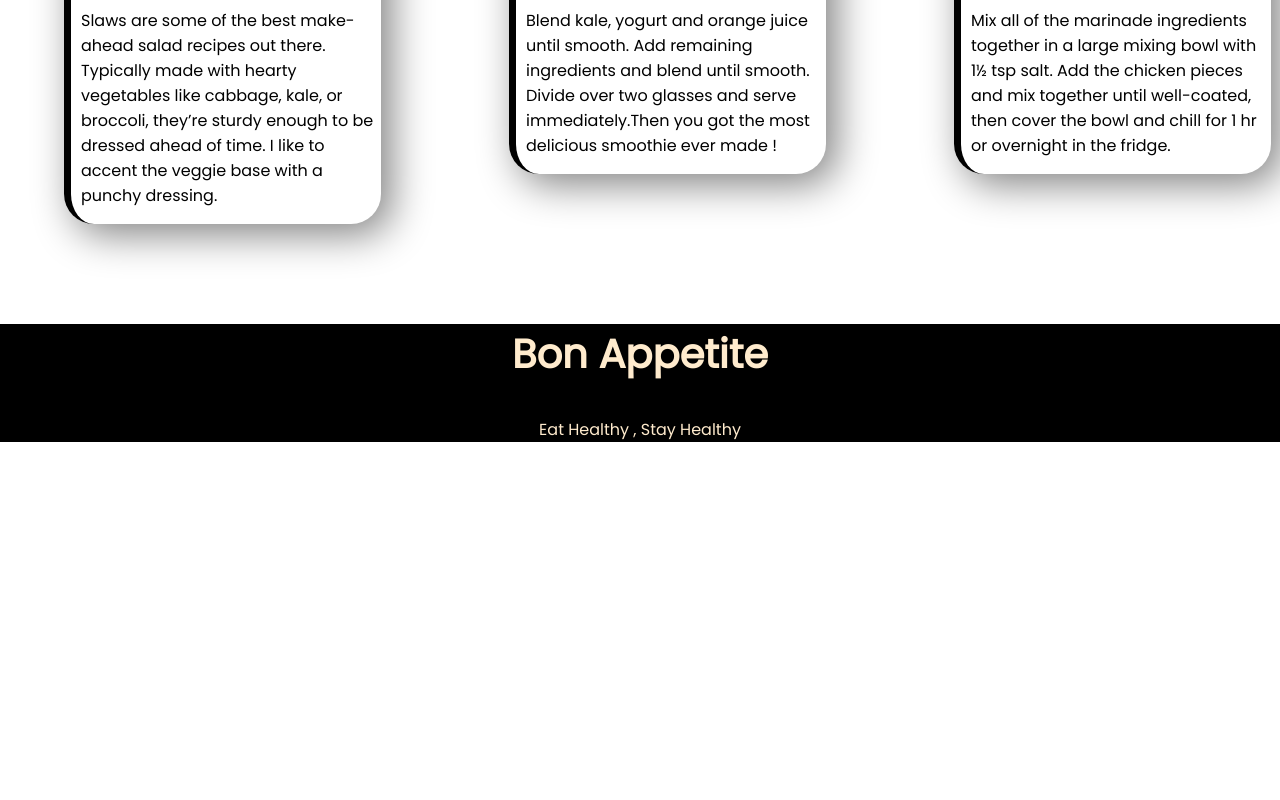
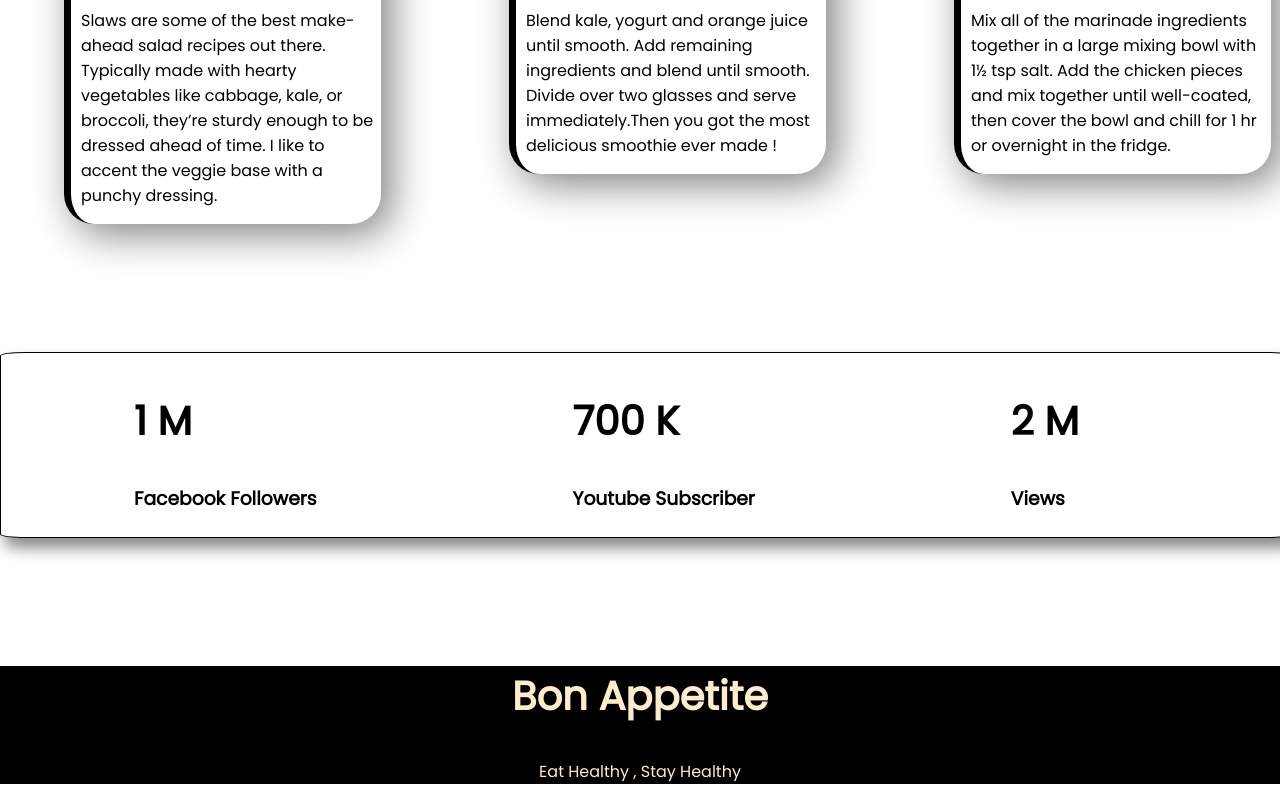
Before and after one commit to tah-rima/bon-appetite, a plain HTML site: page index.html in a window 1280 px wide. Shown: the part 1441-2241 px from the top of the page. Before the commit the page ends 1899 px from the top, so only its background shows below. Drawn offline with Linux system fonts and the light colour scheme.

Commit message:
all done

```diff
--- a/index.html
+++ b/index.html
@@ -66,6 +66,23 @@
             </div>
         </div>
     </section>
+
+    <section class="social-media">
+        <div class="social">
+            <h2>1 M</h2>
+            <h3>Facebook Followers</h3>
+        </div>
+        <div class="social">
+            <h2>700 K</h2>
+            <h3>Youtube Subscriber</h3>
+        </div>
+        <div class="social">
+            <h2>2 M</h2>
+            <h3>Views</h3>
+        </div>
+
+
+    </section>
     <section>
         <footer>
             <h2> <span class="snow"> Bon Appetite</h2></span>
--- a/style.css
+++ b/style.css
@@ -51,7 +51,9 @@ h2{
     border-radius: 30px;
     padding-left: 10px; padding-top: 5px;
 }
-
+.social-media{ display: flex; border: 1px solid ; padding: 5px; margin-top: 10%; margin-bottom: 10%; box-shadow: 5px 10px 15px #888888;  ; margin-right:20%;
+    color: black; background-color: transparent; width: 100%; border-radius: 2%;}
+ .social{ padding-left: 10%; padding-right: 10%;}
 
 
 footer {
```
